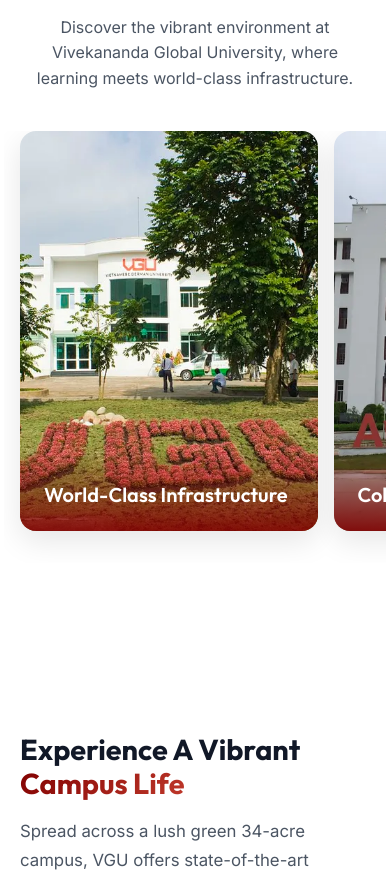
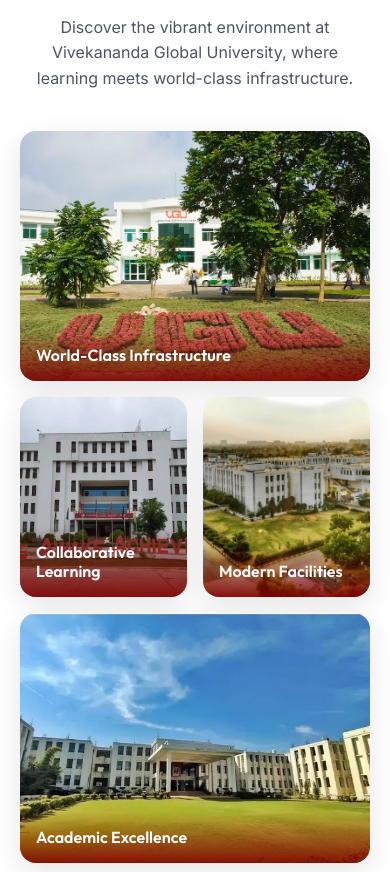
Before and after one commit to Dewanshu-Singh/Theseep, a React (Vite) app: page / in a window 390 px wide. Shown: the part 8461-9333 px from the top of the page. Built offline with nearby package versions, Linux system fonts and the light colour scheme.

Commit message:
Update mobile gallery layout to a Bento Grid to show multiple photos at once

```diff
--- a/src/components/Gallery.css
+++ b/src/components/Gallery.css
@@ -86,33 +86,24 @@
 
 @media (max-width: 576px) {
   .gallery-grid {
-    display: flex;
-    overflow-x: auto;
-    scroll-snap-type: x mandatory;
-    scroll-behavior: smooth;
-    -webkit-overflow-scrolling: touch;
+    display: grid;
+    grid-template-columns: repeat(2, 1fr);
     gap: 1rem;
-    padding-bottom: 2rem;
-    margin-left: -1rem; /* Pull out of container padding for edge-to-edge scroll */
-    margin-right: -1rem;
-    padding-left: 1rem; /* Inner padding so first item aligns */
-    padding-right: 1rem;
-    scrollbar-width: none; /* Firefox */
   }
 
-  .gallery-grid::-webkit-scrollbar {
-    display: none; /* Chrome/Safari */
+  .item-1 {
+    grid-column: span 2;
+    height: 250px;
   }
 
-  .gallery-item {
-    flex: 0 0 85%; /* Tease the next image */
-    scroll-snap-align: center;
-    height: 400px; /* Taller on mobile for better aspect ratio */
+  .item-2, .item-3 {
+    grid-column: span 1;
+    height: 200px;
   }
 
-  .item-1, .item-2, .item-3, .item-4 {
-    grid-column: auto;
-    height: 400px;
+  .item-4 {
+    grid-column: span 2;
+    height: 250px;
   }
 
   /* Always show text on mobile since there is no hover */
@@ -120,5 +111,10 @@
     opacity: 1;
     transform: translateY(0);
     background: linear-gradient(to top, rgba(128, 0, 0, 0.9), transparent);
+    padding: 1rem;
+  }
+
+  .gallery-overlay h3 {
+    font-size: 1rem;
   }
 }
```
